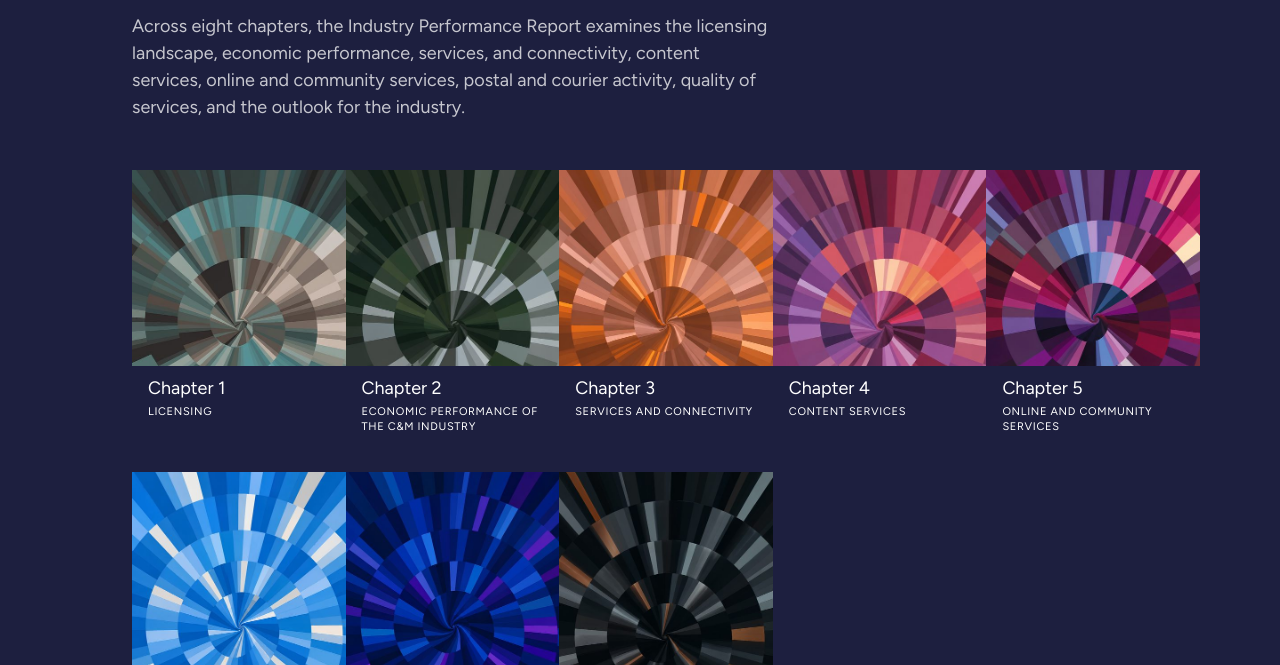
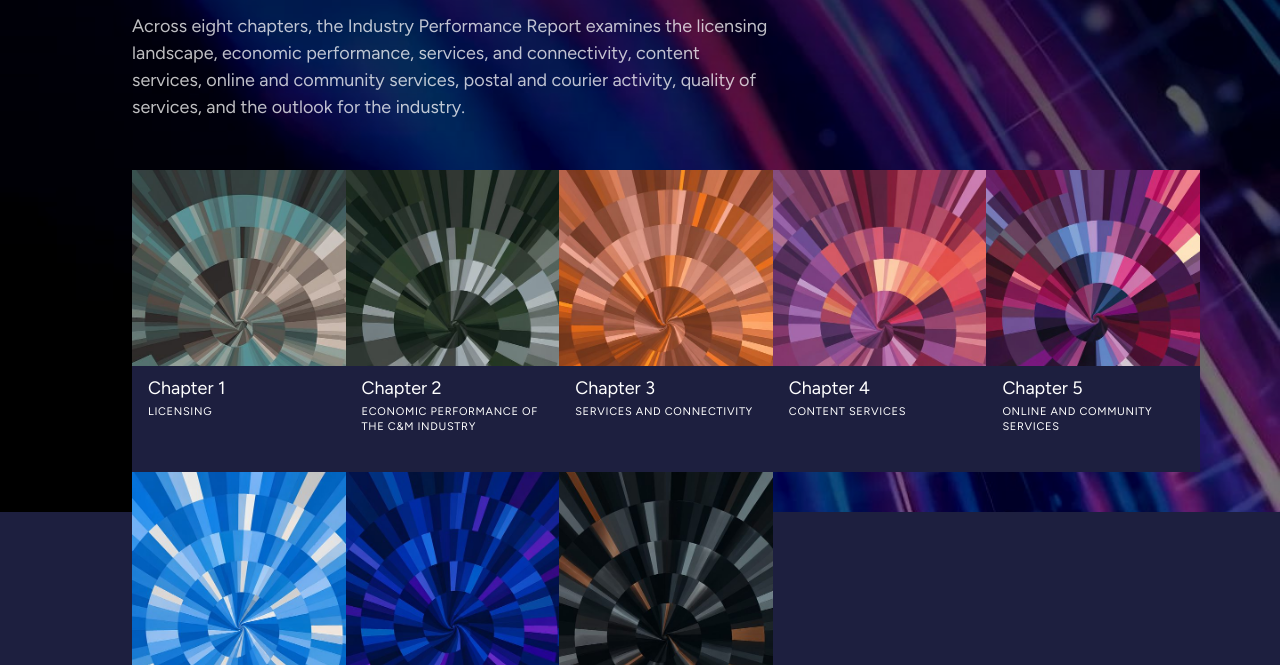
Before and after one commit to hj-nohome/ipr25-webfront, a website built with Vite: page chapters.html in a window 1280 px wide. Shown: the part 288-953 px from the top of the page. Built offline with nearby package versions, Linux system fonts and the light colour scheme.

Commit message:
Added background fallbacks if the video doesn't play

```diff
--- a/src/main.js
+++ b/src/main.js
@@ -27,7 +27,27 @@ const createBgVideo = () => {
   return video
 }
 
-if (!saveData && !hasImageBg) {
+// Still image shown when the video can't play: Data Saver, no WebM
+// support, a load error, or no frame yet after BG_FALLBACK_MS (a slow
+// connection, or an iPhone blocking autoplay). It sits under the video, so
+// a video that turns up late still fades in over it. style.css picks the
+// image: the video's first frame on desktop, bg-cover on phones.
+const BG_FALLBACK_MS = 4000
+
+const showBgFallback = () => {
+  if (document.querySelector('.bg-fallback')) return
+  const fallback = document.createElement('div')
+  fallback.className = 'bg-fallback'
+  fallback.setAttribute('aria-hidden', 'true')
+  document.body.prepend(fallback)
+  document.body.classList.add('bg-fallback-shown')
+}
+
+const canPlayWebm = document.createElement('video').canPlayType('video/webm') !== ''
+
+if (!hasImageBg && (saveData || !canPlayWebm)) showBgFallback()
+
+if (!saveData && !hasImageBg && canPlayWebm) {
   const reducedMotion = window.matchMedia('(prefers-reduced-motion: reduce)').matches
   document.documentElement.style.setProperty('--bg-crossfade', `${BG_CROSSFADE_MS}ms`)
 
@@ -35,7 +55,12 @@ if (!saveData && !hasImageBg) {
   current.classList.add('is-visible', 'is-front')
   current.autoplay = !reducedMotion
   current.addEventListener('loadeddata', () => document.body.classList.add('bg-loaded'), { once: true })
+  current.addEventListener('error', showBgFallback)
   document.body.prepend(current)
+
+  setTimeout(() => {
+    if (!document.body.classList.contains('bg-loaded')) showBgFallback()
+  }, BG_FALLBACK_MS)
 
   if (!reducedMotion) {
     let next = createBgVideo()
--- a/src/style.css
+++ b/src/style.css
@@ -87,6 +87,41 @@ body::before {
 body.bg-loaded .bg-video.is-visible,
 body.bg-loaded::before {
   opacity: 1;
+}
+
+/* Still fallback for the video, added by main.js when the video can't
+   play. Desktop shows the video's first frame, so a late video takes over
+   seamlessly; phones show bg-cover. Each size only downloads its own
+   image. It sits below both video copies, so a video that loads late
+   fades in over it, and gets the same dark overlay. */
+.bg-fallback {
+  position: fixed;
+  inset: 0;
+  z-index: -4;
+  background: url('../images/bg-video-still.jpg') center / cover no-repeat;
+  animation: bg-fallback-in 0.6s ease both;
+}
+
+@media (max-width: 768px) {
+  .bg-fallback {
+    background-image: url('../images/bg-cover-mobile.jpg');
+  }
+}
+
+body.bg-fallback-shown::before {
+  opacity: 1;
+}
+
+@keyframes bg-fallback-in {
+  from {
+    opacity: 0;
+  }
+}
+
+@media (prefers-reduced-motion: reduce) {
+  .bg-fallback {
+    animation: none;
+  }
 }
 
 /* Still background image used instead of the video on pages with
```
Also changed, not shown: index.html (+1 -1 lines), images/bg-cover-mobile.jpg (added), images/bg-video-still.jpg (added).
